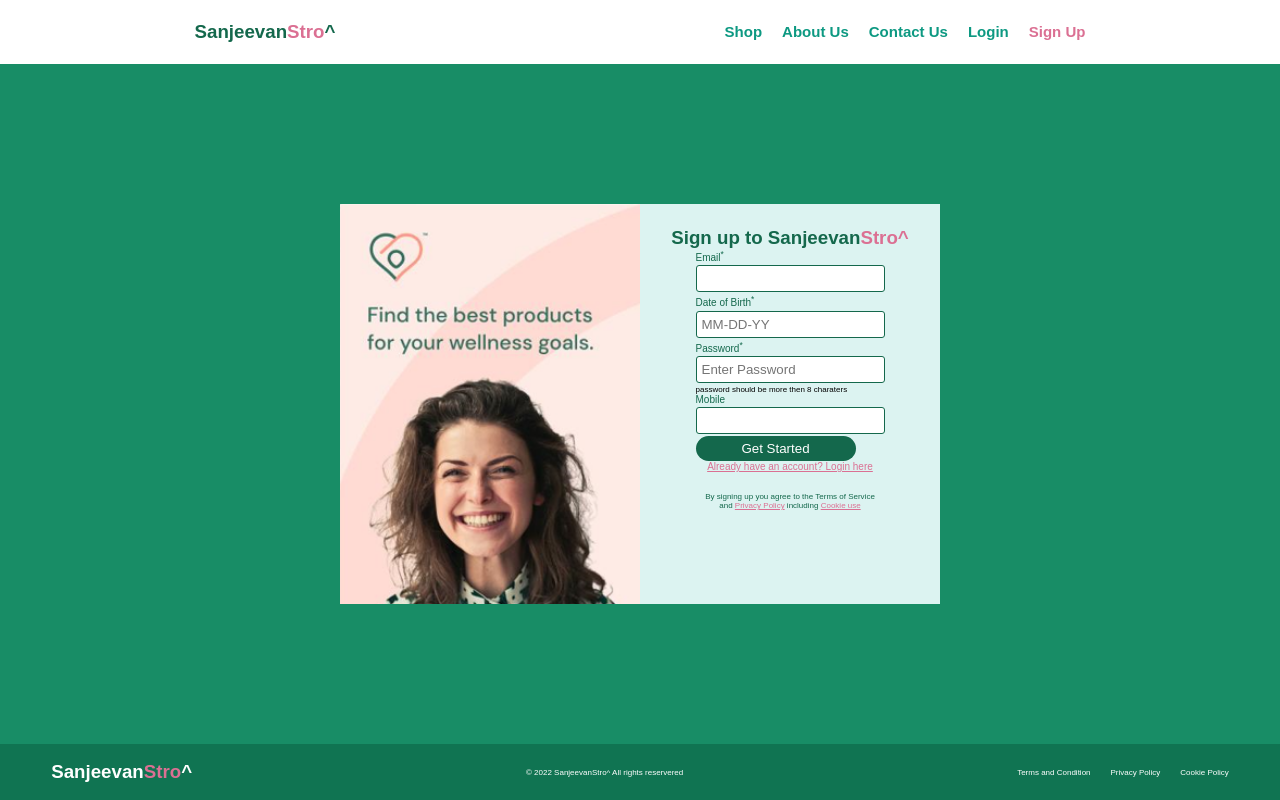
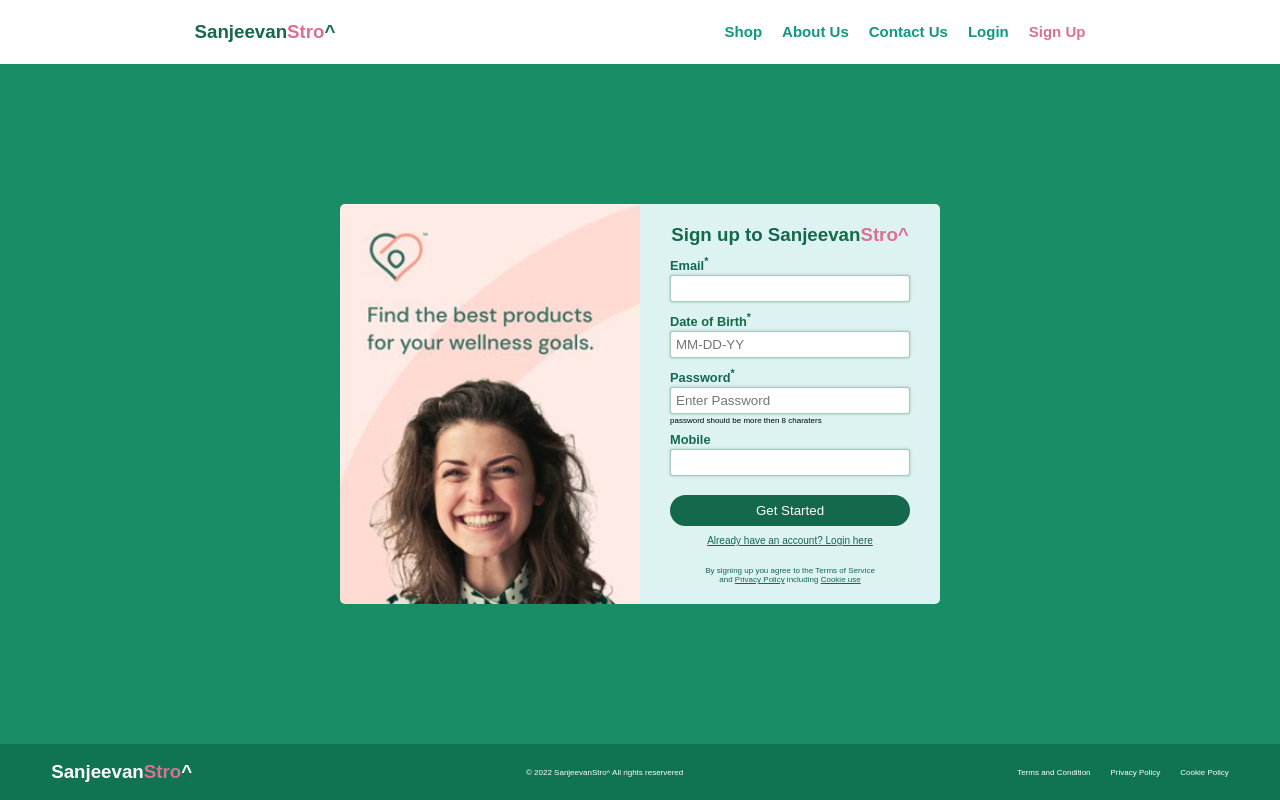
Before and after one commit to Tejas8249/Health_Products, a React (Create React App) app: page /sign-up/email in a window 1280 px wide. Built offline with nearby package versions, Linux system fonts and the light colour scheme.

Commit message:
created propare sign-up page eith responcive css

```diff
--- a/src/pages/sign-up/Button.jsx
+++ b/src/pages/sign-up/Button.jsx
@@ -10,40 +10,42 @@ import { NavLink } from 'react-router-dom'
 const Button = ({ isUser, setIsUser }) => {
   return (
     <div className="sign-up-with">
-      <div className='lables'>
+      <div className='aspect-container'>
         <div className='lables' onClick={() => setIsUser(true)}
-          style={{ backgroundColor: isUser ? " rgb(32, 140, 109)" : "white", color: isUser? "white":"black"}}
+          style={{ backgroundColor: isUser ? " rgb(32, 140, 109)" : "white", color: isUser? "white":"rgb(32, 140, 109)"}}
         >
-          <AiOutlineUser className={isUser ? "white" : "green"} />
+          <AiOutlineUser size={20} className={isUser ? "white" : "green"} />
           <p>User</p>
         </div>
         <div className='lables' onClick={() => setIsUser(false)}
-          style={{ backgroundColor: isUser ? "white" : " rgb(32, 140, 109)",  color: isUser? "black":"white"}}>
-          <TbStethoscope className={!isUser ? "white" : "green"} />
+          style={{ backgroundColor: isUser ? "white" : " rgb(32, 140, 109)",  color: isUser? "rgb(32, 140, 109)":"white"}}>
+          <TbStethoscope size={20} className={!isUser ? "white" : "green"} />
           <p>Provider</p>
         </div>
       </div>
-      <p className='green'>Sign up with</p>
+      <p className='green sign-up-option-header'>Sign up with</p>
+      <div className='btn-container'>
       <NavLink to="/sign-up/email">
         <div className='lables'>
-          <MdEmail className='green'/>
+          <MdEmail size={20} className='green'/>
           <p>Email</p>
         </div>
       </NavLink>
 
       <NavLink to="/sign-up/mobile">
       <div className='lables'>
-        <FaMobileAlt className='green'/>
+        <FaMobileAlt size={20} className='green'/>
         <p>Mobile OTP</p>
       </div>
       </NavLink>
 
       <NavLink to="/sign-up/email">
       <div className='lables'>
-        <FcGoogle className='green'/>
+        <FcGoogle size={20} className='green'/>
         <p>Google</p>
       </div>
       </NavLink>
+      </div>
     </div>
   )
 }
--- a/src/pages/sign-up/Email/Email.jsx
+++ b/src/pages/sign-up/Email/Email.jsx
@@ -21,7 +21,7 @@ const Email = () => {
                 <span className='green'>Mobile</span>
                 <input type="tel" maxLength={10}/>
             </div>
-            <button className='btn-green'>Get Started</button>
+            <button className='btn-green mt-2'>Get Started</button>
         </div>
     )
 }
--- a/src/pages/sign-up/Email/Style.css
+++ b/src/pages/sign-up/Email/Style.css
@@ -1,7 +1,7 @@
 .wrap{
     display: flex;
     flex-direction: column;
-    font-size: 10px;
+    font-size: clamp(12px,1vw,13px);
     }
 .wrap input{
     /* height: 25px; */
@@ -10,7 +10,9 @@
     /* font-size: 10px; */
     outline: none;
     padding: 5px;
-    border: 1px solid rgb(20, 104, 76);
+    /* border: none; */
+    border: 1px solid rgba(23, 105, 78, 0.368);
+    box-shadow: 0 0 2px 1px rgba(23, 105, 78, 0.158);
     margin: 2px 0;
     border-radius: 3px;
 }
@@ -18,8 +20,27 @@
 .btn-green{
 background-color:rgb(20, 104, 76);
 color: white;
-width: 10rem;
-height: 25px;
+width: 100%;
+/* height: 25px; */
+padding: 8px 0;
 border-radius: 20px;
 border-style: none;
 }
+.mt-3 {
+    margin-top: 30px;
+}
+.mt-2 {
+    margin-top: 10px;
+}
+span {
+    font-weight: 700 !important;
+}
+
+.email-container {
+    display: flex;
+    flex-direction: column;
+    gap: 7px;
+    width: 100%;
+    box-sizing: border-box;
+    padding:0 30px ;
+}
--- a/src/pages/sign-up/Index.jsx
+++ b/src/pages/sign-up/Index.jsx
@@ -1,6 +1,6 @@
 import React from 'react'
 import "./Style.css"
-import { Outlet,NavLink } from 'react-router-dom'
+import { Outlet,Link } from 'react-router-dom'
 import BackGround1 from "../../Assets/Images/user-img.png"
 import BackGround2 from "../../Assets/Images/provider-img.png"
 
@@ -11,15 +11,14 @@ const Index = ({isUser}) => {
     <div className="signup-container">
       <div className="mid-container">
         <div className="img"  style={{backgroundImage: isUser ? `url(${BackGround1})`:`url(${BackGround2})`}}>
-
         </div>
         <div className="signup">
           <h3 className='green'>Sign up to Sanjeevan<span className='pink'>Stro^</span></h3>
 <Outlet/>
           <div className="instruction">
-            <NavLink className='green' id="oneline" >Already have an account? Login here</NavLink>
+            <Link className='green' to="" id="oneline" >Already have an account? Login here</Link>
             <p className='green'>By signing up you agree to the Terms of Service</p>
-            <p className='green'>and <NavLink className='green'>Privacy Policy</NavLink> including <NavLink href="" className='green'>Cookie use</NavLink> </p>
+            <p className='green'>and <Link to="" className='green'>Privacy Policy</Link> including <Link href="" to="" className='green'>Cookie use</Link> </p>
           </div>
         </div>
 
--- a/src/pages/sign-up/MobileInputs/Style.css
+++ b/src/pages/sign-up/MobileInputs/Style.css
@@ -9,7 +9,9 @@
     padding: 10px;
     margin: 10px 0 0px 0;
 }
-
+.sign-up-with {
+    width: inherit;
+}
 .mobilenumberInput {
     height: 100px;
     width: 100%;
--- a/src/pages/sign-up/Style.css
+++ b/src/pages/sign-up/Style.css
@@ -13,7 +13,8 @@
     justify-content: center;
     align-items: center;
     flex-wrap: wrap;
-    padding: clamp(20px,4vw,35px);
+    margin: clamp(20px,4vw,35px);
+    border-radius: 5px;
     overflow: hidden;
     }
 
@@ -33,31 +34,46 @@
 .signup {
     background-color: rgb(220, 243, 241);
     display: flex;
-    justify-content: center;
+    /* height: 100%; */
+    padding: 20px 0;
+    box-sizing: border-box;
+    justify-content: space-between;
     align-items: center;
     flex-direction: column;
 }
-
+.aspect-container {
+    display: flex;
+    width:250px ;
+    margin: auto;
+    border-radius: 50%;
+    background-color: white;
+    margin-bottom: 30px;
+}
 .lables {
     display: flex;
     justify-content: center;
     align-items: center;
     background-color: rgb(255, 255, 255);
     border-radius: 20px;
-    height: 25px;
-    width: 10rem;
+    width: 250px;
     gap: 10px;
-    margin: 20px 0;
+    padding: 5px 30px;
+    box-sizing: border-box;
 }
 .lables>p {
     font-weight: bold;
+    font-size: min(12px,2vw);
+}
+.sign-up-option-header {
+    font-size: 13px;
+    font-weight: 700;
+    text-align: center;
 }
 
 .instruction {
     display: flex;
     flex-direction: column;
     align-items: center;
-    height: 30%;
     font-size: small;
 }
 
@@ -65,8 +81,17 @@
     font-size: 10px;
     margin-bottom: 20px;
 }
-
+.sign-up-with {
+    width: inherit;
+}
 .sign-up-with a {
     text-decoration: none;
     color: black;
 }
+.btn-container {
+    display: flex;
+    flex-direction: column;
+    align-items: center;
+    gap: 20px;
+    margin-top: 20px;
+}
```
Also changed, not shown: 1 other file (tests, documents, lock files or other folders).
